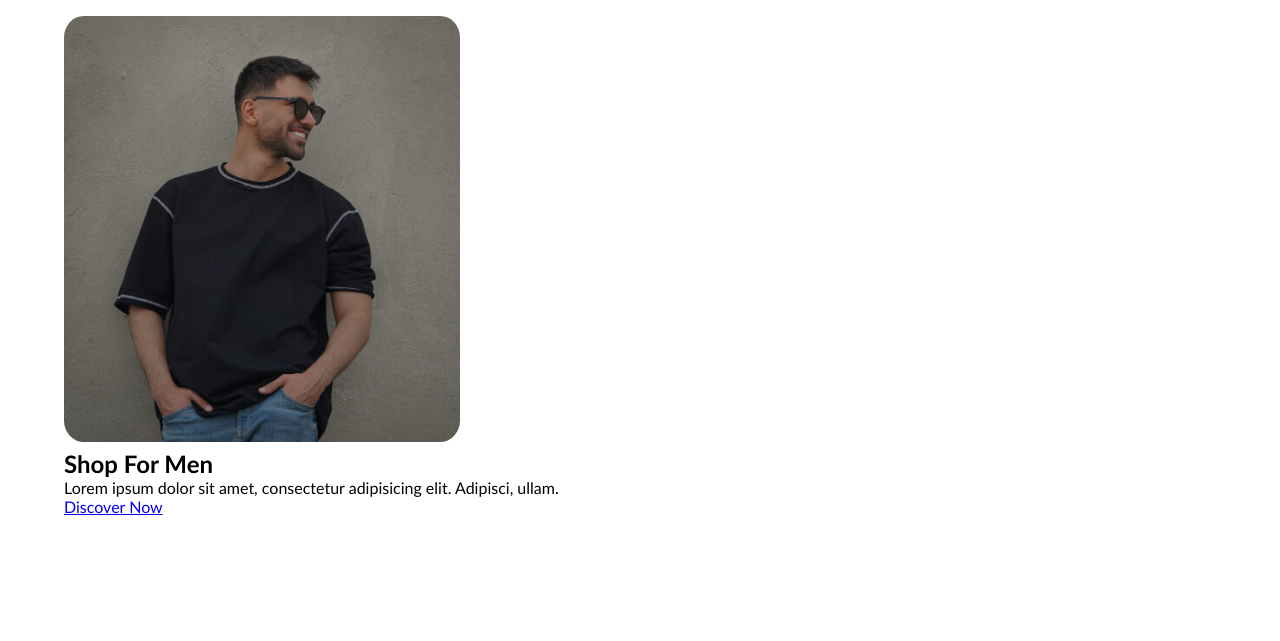
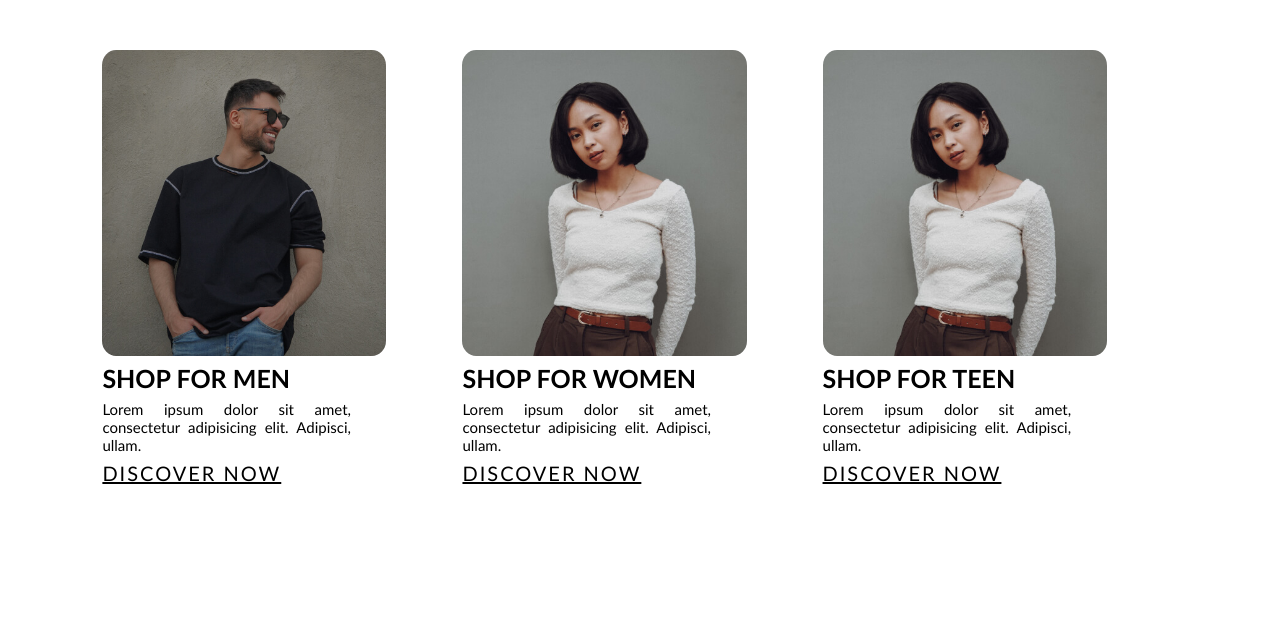
Before and after one commit to mirza-zain/E-Commerce-Prac, a plain HTML site: page index.html in a window 1280 px wide. Shown: the part 393-1034 px from the top of the page. Before the commit the page ends 973 px from the top, so only its background shows below. Drawn offline with nearby package versions, Linux system fonts and the light colour scheme.

Commit message:
Updated on Hero Section

```diff
--- a/index.html
+++ b/index.html
@@ -34,16 +34,26 @@
     </header>
     <main>
         <div id="heroSection">
-            <div id="TopHead">
             <h1>New Collections</h1>
             <p id="Headpara">Lorem, ipsum dolor sit amet consectetur adipisicing elit. Consequatur tempora, molestiae perferendis recusandae aspernatur ipsum? Dicta ea aliquid deserunt porro?</p>
             <div id="Product">
                 <div class="pro">
                     <img src="./public/bannerImg3.jpg" alt="banner" />
-                        <h2>Shop For Men</h2>
+                    <h2 id="head2">Shop For Men</h2>
                     <p>Lorem ipsum dolor sit amet, consectetur adipisicing elit. Adipisci, ullam.</p>
                     <a id="mens" href="#mens">Discover Now</a>
                 </div>
+                <div class="pro">
+                        <img src="./public/bannerImg2.jpg" alt="banner" />
+                        <h2 id="head2">Shop For Women</h2>
+                        <p>Lorem ipsum dolor sit amet, consectetur adipisicing elit. Adipisci, ullam.</p>
+                        <a id="women" href="#mens">Discover Now</a>
+                </div>
+                <div class="pro">
+                    <img src="./public/bannerImg2.jpg" alt="banner" />
+                    <h2 id="head2">Shop For Teen</h2>
+                    <p>Lorem ipsum dolor sit amet, consectetur adipisicing elit. Adipisci, ullam.</p>
+                    <a id="teen" href="#mens">Discover Now</a>
                 </div>
             </div>
         </div>
--- a/style.css
+++ b/style.css
@@ -84,16 +84,14 @@ body {
 #heroSection {
     width: 100%;
     display: flex;
-    flex: 1;
-    padding: 5%;
+    flex-direction: column;
+    justify-content: center;
+    align-items: center;
+    padding: 8%;
 }
 
-#TopHead {
-    width: 100%;
-    text-align: center;
-}
 
-#TopHead h1 {
+#heroSection h1 {
     font-size: 50px;
     font-weight: 600;
     text-align: center;
@@ -101,7 +99,7 @@ body {
     margin: 20px;
 }
 
-#TopHead #Headpara {
+#heroSection #Headpara {
     font-size: 15px;
     text-align: center;
     width: 35%;
@@ -110,9 +108,10 @@ body {
 
 #Product {
     display: flex;
-    flex-direction: row;
-    flex-wrap: wrap;
-    margin-top: 5%;
+    justify-content: center;
+    align-items: center;
+    margin: 5% 0 5% 0;
+    gap: 5px;
 }
 
 #Product .pro {
@@ -129,3 +128,24 @@ body {
     border-radius: 5%;
     margin-bottom: 7px;
 }
+
+.pro h2 {
+    font-size: 25px;
+    font-weight: 600;
+    text-transform: uppercase;
+}
+
+.pro p {
+    width: 70%;
+    font-size: 15px;
+    text-align: justify;
+    margin: 2% 0 2% 0;
+}
+
+.pro a {
+    font-size: 20px;
+    color: black;
+    font-weight: 500;
+    text-transform: uppercase;
+    letter-spacing: 2px;
+}
```
Also changed, not shown: public/bannerImg1.jpg. Lines whose indentation alone changed are shown as unchanged.
